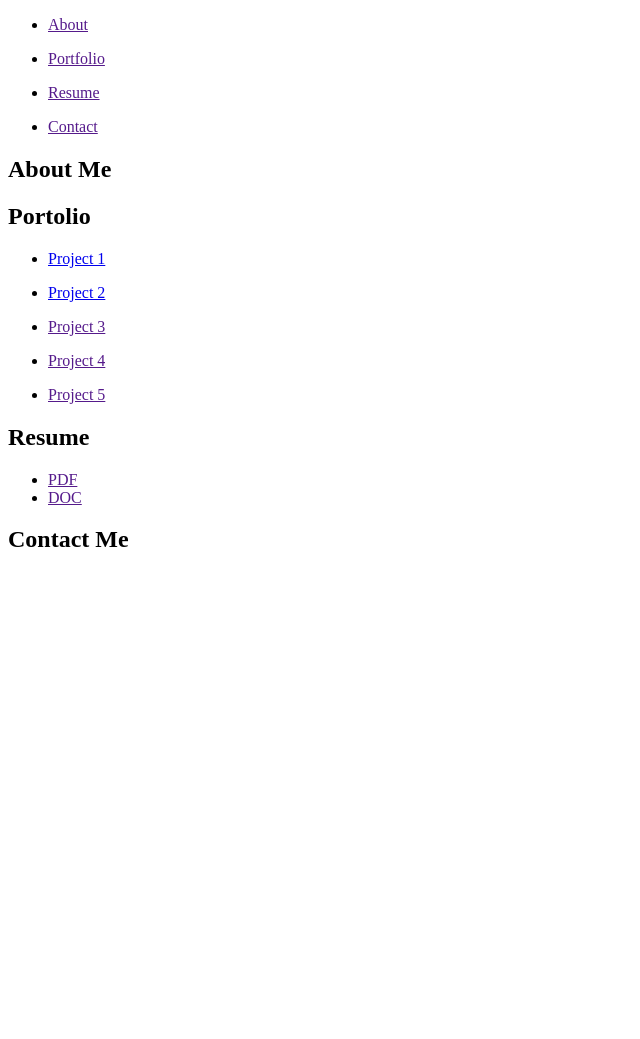
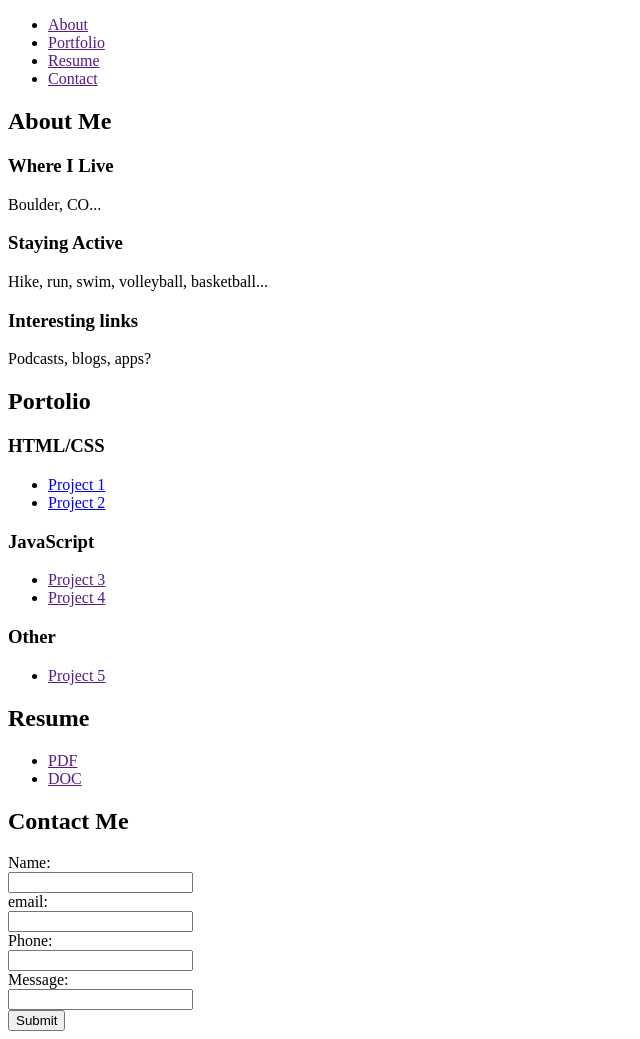
Before and after one commit to davidmscott/50-HTML-tags, a plain HTML site: page index.html in a window 1280 px wide. Shown: the whole page, without its empty margins (0-640 px from the left). Before the commit the page ends 800 px from the top, so only its background shows below. Drawn offline with Linux system fonts and the light colour scheme.

Commit message:
Content update
-added lang attribute to html
-added meta charset value
-added some content
-added contact form

```diff
--- a/index.html
+++ b/index.html
@@ -1,6 +1,7 @@
 <!DOCTYPE html>
-<html>
+<html lang="en">
 <head>
+	<meta charset="utf-8">
 	<title>Dave Scott</title>
 	<link rel="stylesheet" href="default.css">
 </head>
@@ -9,34 +10,39 @@
 		<nav>
 			<ul>
 				<li><a href="">About</a></li>
-			</ul>
-			<ul>
 				<li><a href="">Portfolio</a></li>
-			</ul>
-			<ul>
 				<li><a href="">Resume</a></li>
-			</ul>
-			<ul>
 				<li><a href="">Contact</a></li>
 			</ul>
 		</nav>
 		<div>
 			<h2>About Me</h2>
+			<div>
+				<h3>Where I Live</h3>
+				<p>Boulder, CO...</p>
+			</div>
+			<div>
+				<h3>Staying Active</h3>
+				<p>Hike, run, swim, volleyball, basketball...</p>
+			</div>
+			<div>
+				<h3>Interesting links</h3>
+				<p>Podcasts, blogs, apps?</p>
+			</div>
 		</div>
 		<div>
 			<h2>Portolio</h2>
+			<h3>HTML/CSS</h3>
 			<ul>
 				<li><a href="project-1.html">Project 1</a></li>
-			</ul>
-			<ul>
 				<li><a href="project-2.html">Project 2</a></li>
 			</ul>
+			<h3>JavaScript</h3>
 			<ul>
 				<li><a href="">Project 3</a></li>
-			</ul>
-			<ul>
 				<li><a href="">Project 4</a></li>
 			</ul>
+			<h3>Other</h3>
 			<ul>
 				<li><a href="">Project 5</a></li>
 			</ul>
@@ -50,6 +56,25 @@
 		</div>
 		<div>
 			<h2>Contact Me</h2>
+			<form>
+				Name:
+				<br />
+				<input type="text" name="name">
+				<br />
+				email:
+				<br />
+				<input type="text" name="email">
+				<br />
+				Phone:
+				<br />
+				<input type="text" name="phone">
+				<br />
+				Message:
+				<br />
+				<input type="text" name="message">
+				<br />
+				<input type="submit" value="Submit">
+			</form>
 		</div>
 	</div>
 </body>
```
